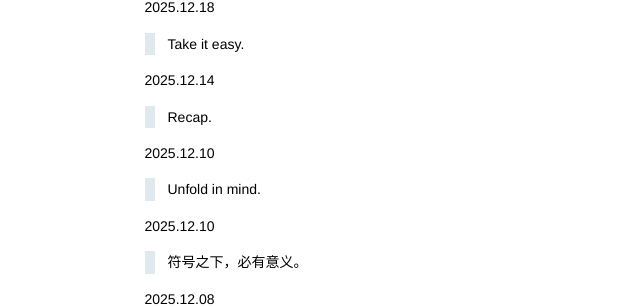
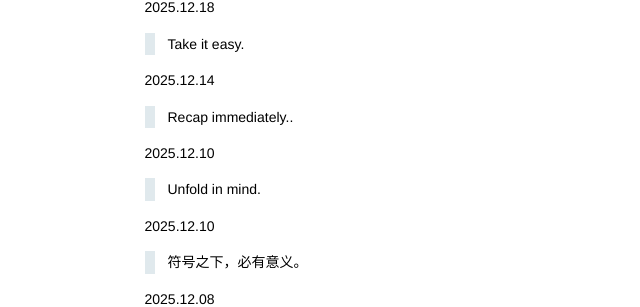
Before and after one commit to kidlj/awei, a Jekyll site: the page built from _wiki/wills.md, in a window 1280 px wide and 900 px high, scrolled down 716 px. Shown: the part 151-458 px from the top of the window, without its empty margins (203-843 px from the left). Built offline with Jekyll 4.4.1, drawn with Linux system fonts in a browser that asks for light colours.

Commit message:
update wills

```diff
--- a/_wiki/wills.md
+++ b/_wiki/wills.md
@@ -48,7 +48,7 @@ title: Wills
 
 2025.12.14
 
-> Recap.
+> Recap immediately..
 
 2025.12.10
 
```
